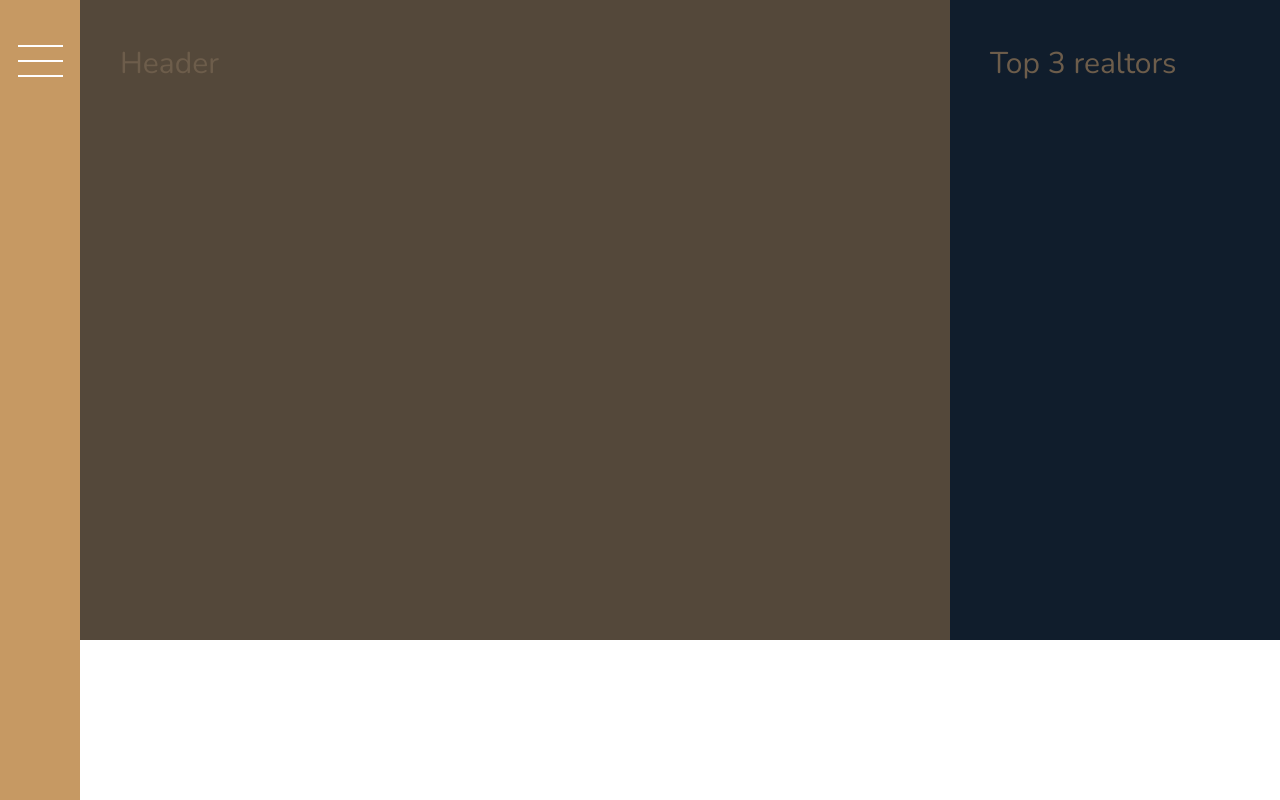
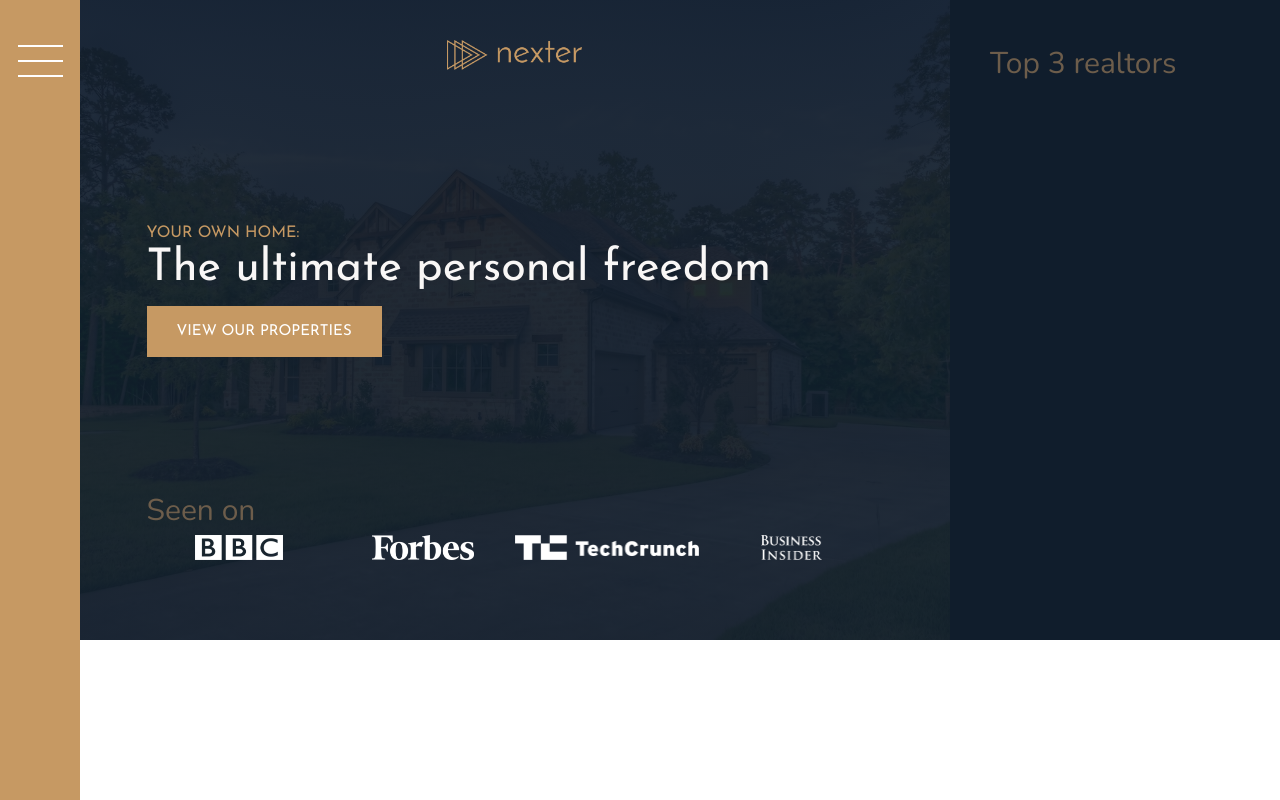
Before and after one commit to davidgq10/NexterWebsite-BaseOnGridLayout, a website: page index.html in a window 1280 px wide. Shown: the top 800 px of the page. Drawn offline with nearby package versions, Linux system fonts and the light colour scheme.

Commit message:
Working on header

```diff
--- a/index.html
+++ b/index.html
@@ -19,7 +19,17 @@
         </button>
     </div>
     <header class="header">
-        Header
+        <img src="img/logo.png" alt="Nexter logo" class="header__logo">
+        <h2 class="heading-3">Your own home:</h2>
+        <h1 class="heading-1">The ultimate personal freedom</h1>
+        <button class="btn header__btn">View our properties</button>
+        <div class="header__seenon-text">Seen on</div>
+        <div class="header__seenon-logos">
+            <img src="img/logo-bbc.png" alt="Seen on logo 1">
+            <img src="img/logo-forbes.png" alt="Seen on logo 2">
+            <img src="img/logo-techcrunch.png" alt="Seen on logo 3">
+            <img src="img/logo-bi.png" alt="Seen on logo 4">
+        </div>
     </header>
     <div class="realtors">
         Top 3 realtors
--- a/sass/_header.scss
+++ b/sass/_header.scss
@@ -1,4 +1,39 @@
 .header {
     background-color: $color-grey-dark-1 ;
     grid-column: full-start/col-end 6;
+    background-image: linear-gradient(rgba($color-secondary, .93), rgba($color-secondary, .93)),
+        url(../img/hero.jpeg);
+    background-size: cover;
+    background-position: center;
+    padding: 8rem;
+    padding-top: 4rem;
+
+    display: grid;
+    grid-template-rows: 1fr min-content 6rem 1fr;
+    grid-template-columns: max-content;
+    justify-content: center;
+
+
+    &__logo {
+        height: 3rem;
+        justify-self: center;
+    }
+
+    &__btn {
+        align-self: start;
+        justify-self: start;
+    }
+
+    &__seenon-text {}
+
+    &__seenon-logos {
+        display: grid;
+        grid-template-columns: repeat(4, 1fr);
+
+        img {
+            height: 2.5rem;
+            justify-self: center;
+
+        }
+    }
 }
```
Also changed, not shown: css/style.css.
